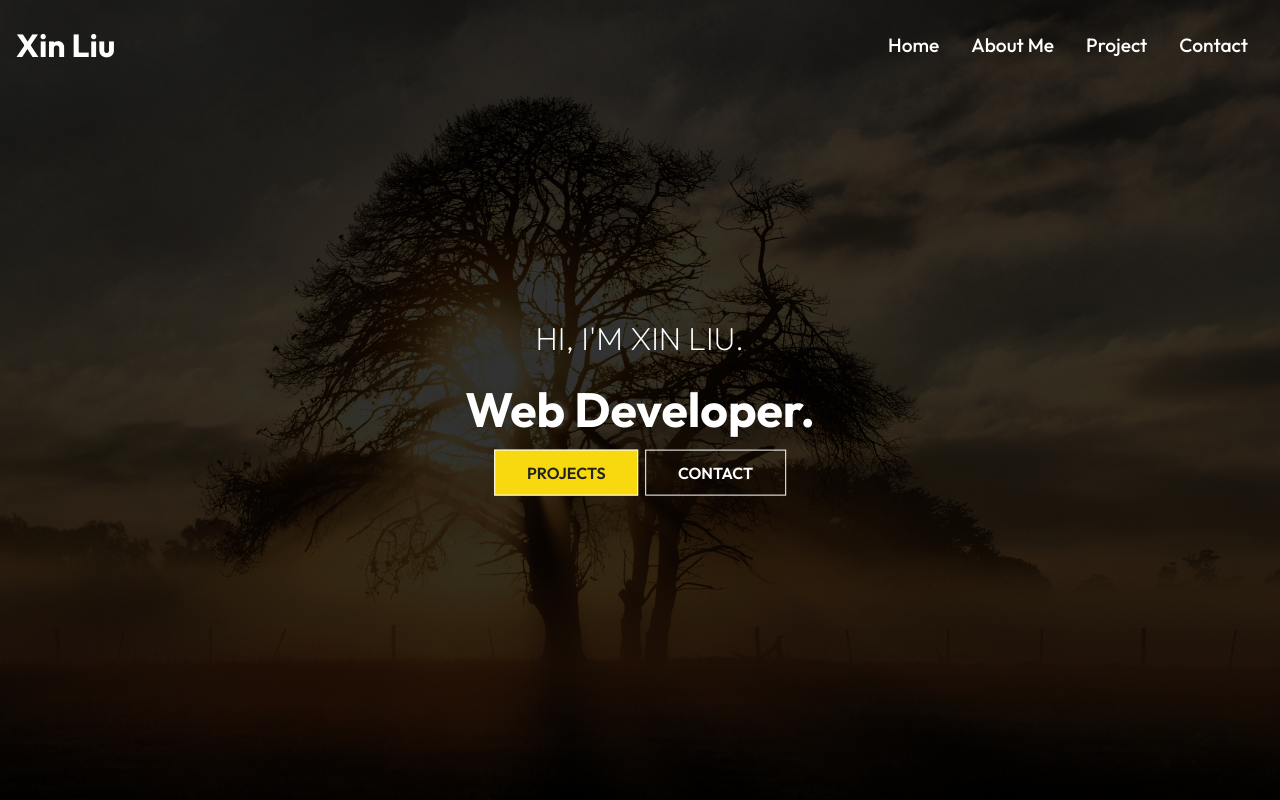
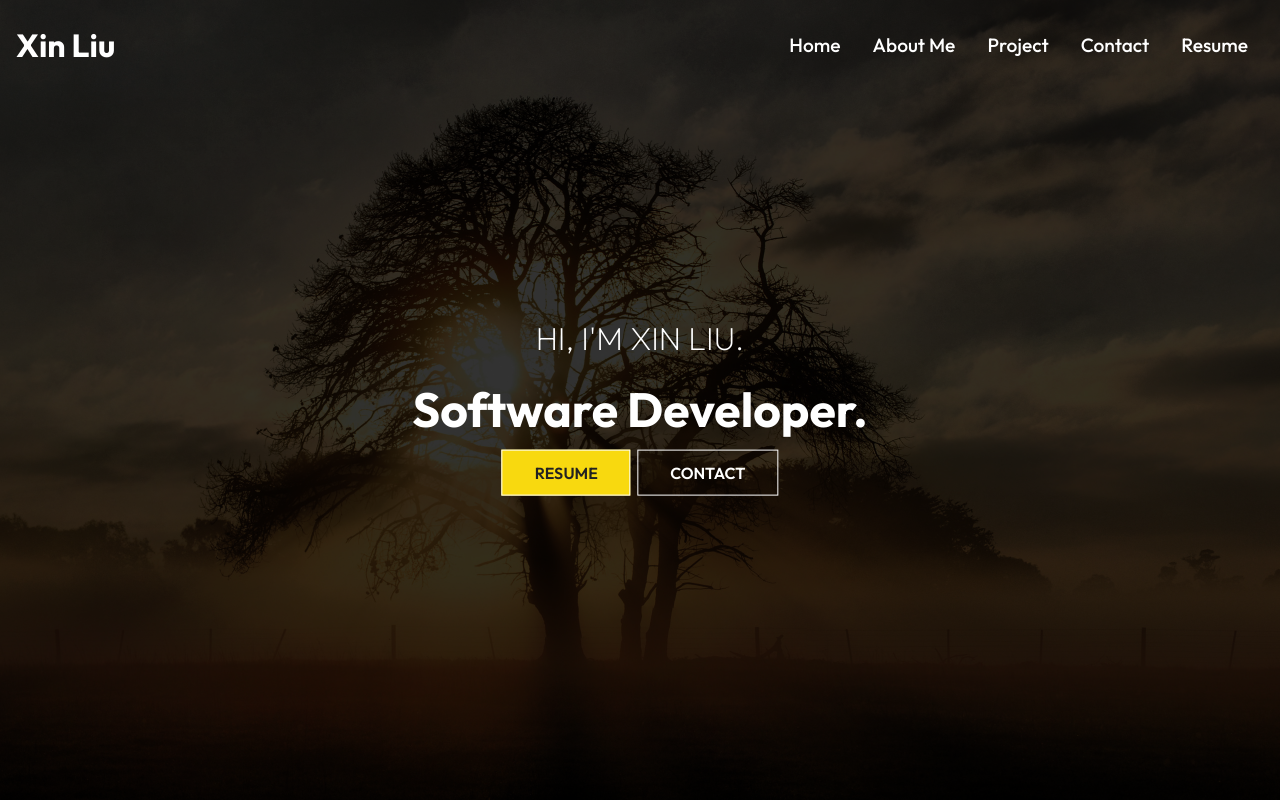
Before and after one commit to lusanjj/xinliu, a React (Create React App) app: page / in a window 1280 px wide. Shown: the top 800 px of the page. Built offline with nearby package versions, Linux system fonts and the light colour scheme.

Commit message:
updated web title and ommit some git action files.

```diff
--- a/public/index.html
+++ b/public/index.html
@@ -25,10 +25,9 @@
       Learn how to configure a non-root public URL by running `npm run build`.
     -->
 
-    <title>Xin's personal Website</title>
+    <title>Xin Liu | Personal website</title>
   </head>
   <body>
-    <noscript>You need to enable JavaScript to run this app.</noscript>
     <div id="root"></div>
     <!--
       This HTML file is a template.
--- a/src/components/HeroImg.js
+++ b/src/components/HeroImg.js
@@ -12,10 +12,10 @@ const Heroimg = () => {
       <div className="content">
         {/* <img className="xin" src={pic2} alt="Xin"></img> */}
         <p>Hi, I'M XIN LIU.</p>
-        <h1>Web Developer.</h1>
+        <h1>Software Developer.</h1>
         <div>
           <Link to="/project" className="btn">
-            Projects
+            Resume
           </Link>
           <Link to="/contact" className="btn btn-light">
             Contact
--- a/src/components/Navbar.js
+++ b/src/components/Navbar.js
@@ -39,6 +39,10 @@ const Navbar = () => {
             <Link to ="/contact">Contact</Link>
 
         </li>
+        <li>
+            <Link to ="/resume">Resume</Link>
+
+        </li>
       </ul>
       <div className="hamburger" onClick={handleClick}>
         {click ?
```
Also changed, not shown: src/assets/Resume.png (added).
